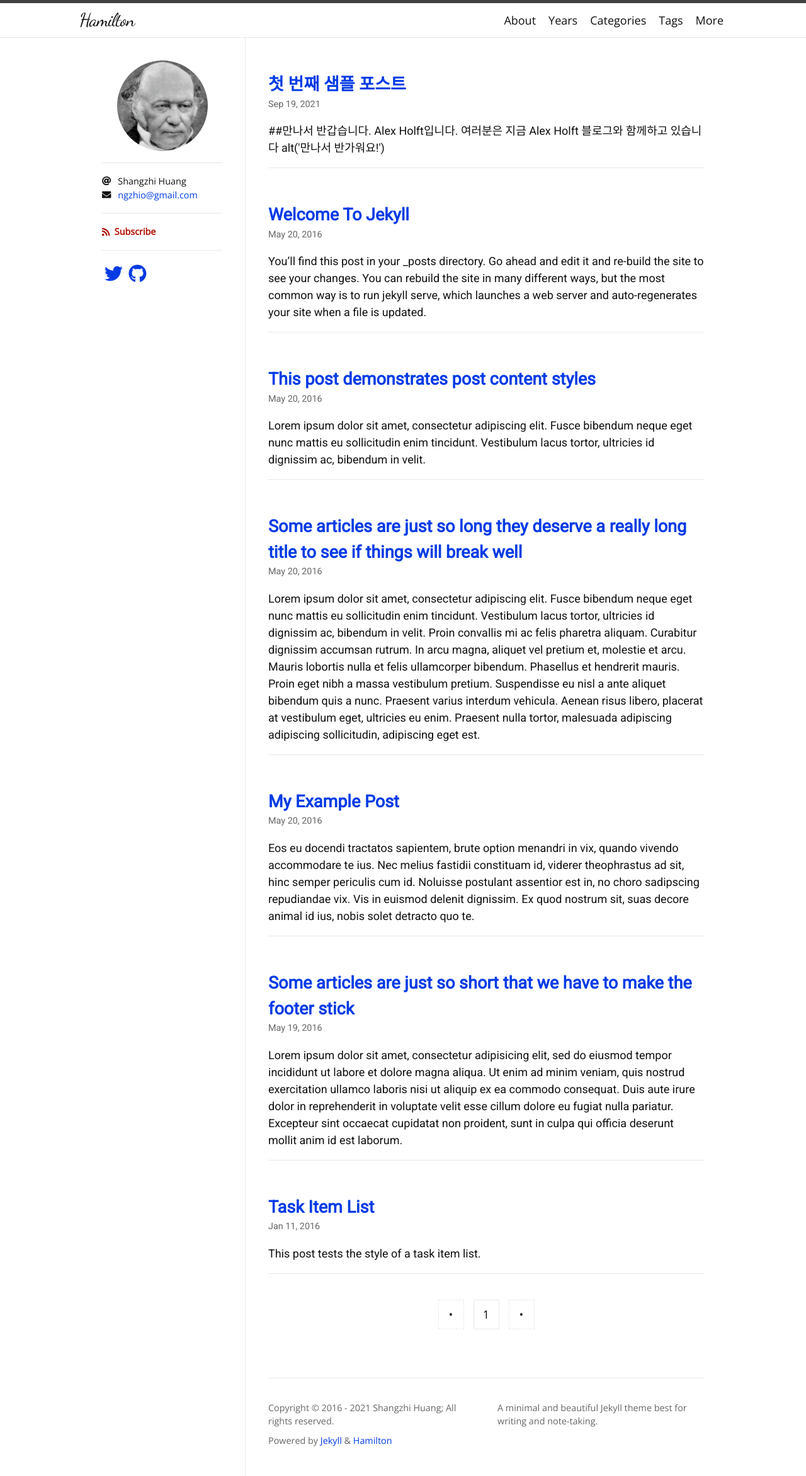
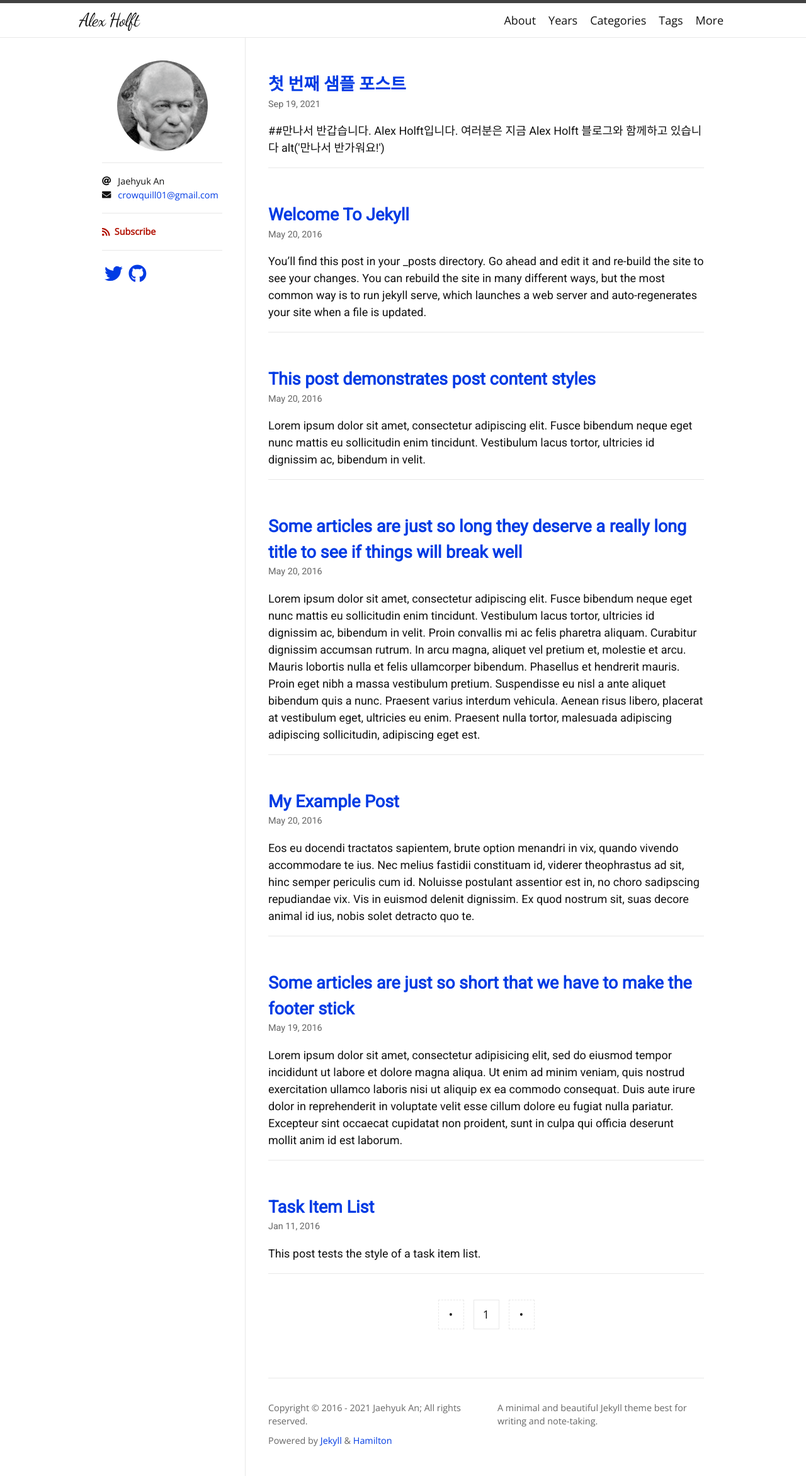
Before and after one commit to alexholft2/alexholft2.github.io, a Jekyll site: the page built from index.html, in a window 1280 px wide. Shown: the whole page at 63% size. Built offline with Jekyll 4.4.1, drawn with Linux system fonts in a browser that asks for light colours; nearby versions of some CDN libraries; some web fonts are replaced; the list of posts is cut into pages by our own code.

Commit message:
edit url, title, tagline

```diff
--- a/_config.yml
+++ b/_config.yml
@@ -1,8 +1,8 @@
-title: Hamilton
+title: Alex Holft
 description: A minimal and beautiful Jekyll theme best for writing and note-taking.
-author: Shangzhi Huang
+author: Jaehyuk An
 avatar: /logo.png
-email: ngzhio@gmail.com
+email: crowquill01@gmail.com
 
 plugins:
   - jekyll-seo-tag
@@ -30,14 +30,14 @@ exclude:
 # Jekyll SEO Tag (Optional)
 # =========================
 twitter:
-  username: ngzhio
+  username: alexholft2
   card: summary
 logo: logo.png
 social:
-  name: Shangzhi Huang
+  name: Jaehyuk An
   links:
-    - https://twitter.com/ngzhio
-    - https://www.facebook.com/ngzhio
-    - https://github.com/ngzhio
+    - https://twitter.com/
+    - https://www.facebook.com/Alex.IT.Deutsch.Soldat
+    - https://github.com/alexholft2
 google_site_verification: u4WXQl0Eu66rsQo2kRdCNx
 lang: en
```
